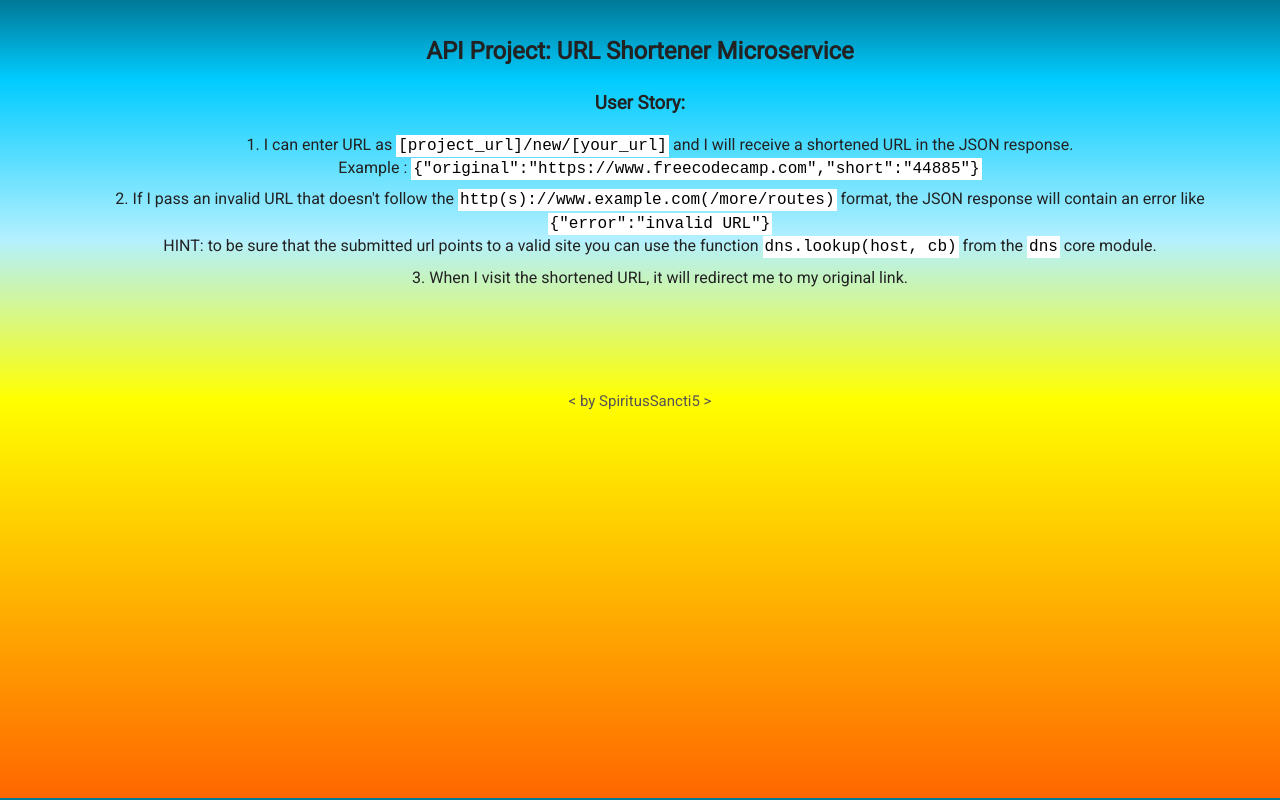
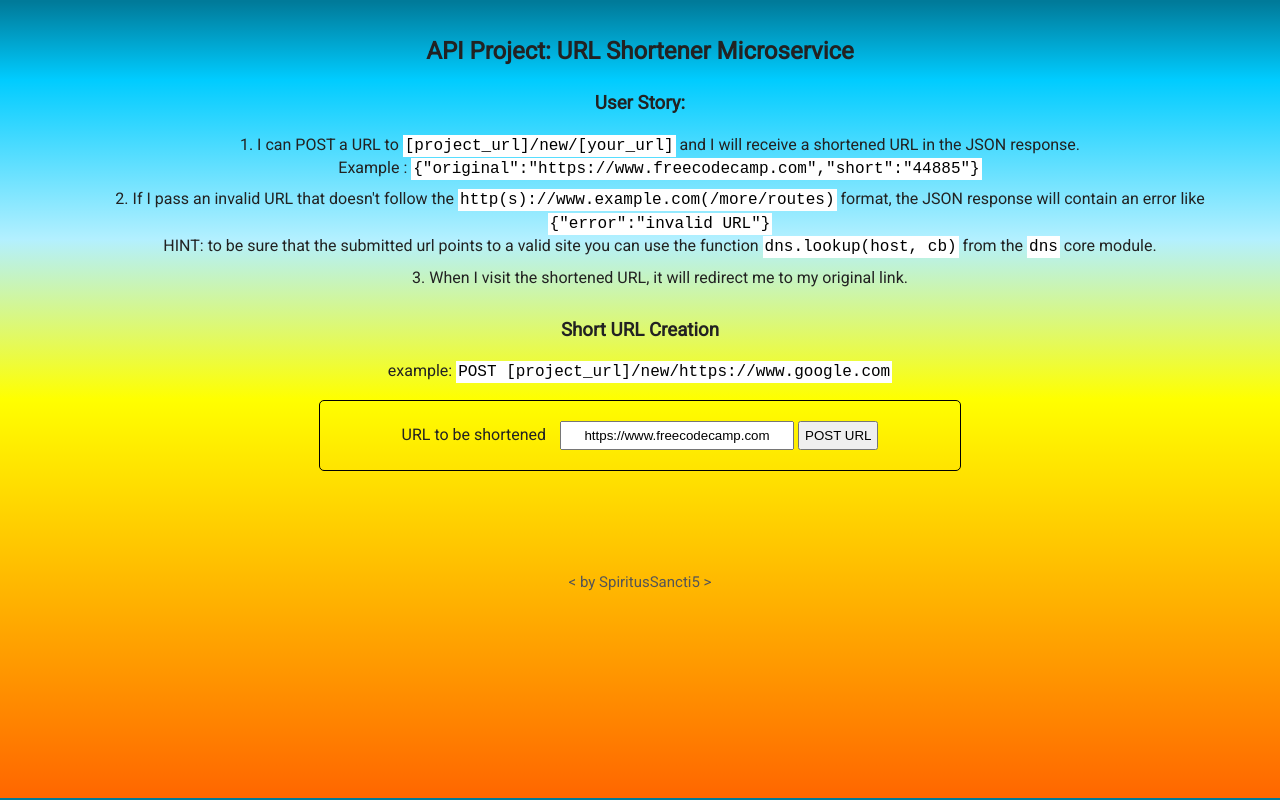
Before and after one commit to SpiritusSancti5/urlshort, a website: page views/index.html in a window 1280 px wide. Drawn offline with Linux system fonts and the light colour scheme.

Commit message:
💄🏆 Updated with Glitch

```diff
--- a/views/index.html
+++ b/views/index.html
@@ -14,11 +14,21 @@
         <h2>API Project: URL Shortener Microservice</h2>
         <h3>User Story: </h3>
         <ol>
-          <li>I can enter URL as <code>[project_url]/new/[your_url]</code> and I will receive a shortened URL in the JSON response.<br>Example : <code>{"original":"https://www.freecodecamp.com","short":"44885"}</code></li>
+          <li>I can POST a URL to <code>[project_url]/new/[your_url]</code> and I will receive a shortened URL in the JSON response.<br>Example : <code>{"original":"https://www.freecodecamp.com","short":"44885"}</code></li>
           <li>If I pass an invalid URL that doesn't follow the <code>http(s)://www.example.com(/more/routes)</code> format, the JSON response will contain an error like <code>{"error":"invalid URL"}</code><br>
           HINT: to be sure that the submitted url points to a valid site you can use the function <code>dns.lookup(host, cb)</code> from the <code>dns</code> core module.</li>
           <li>When I visit the shortened URL, it will redirect me to my original link.</li>
         </ol>
+
+        <h3>Short URL Creation </h3>
+        <p>
+          example: <code>POST [project_url]/new/https://www.google.com</code>
+        </p>
+        <form action="https://url-short-ro.glitch.me/new/" method="post">
+          <label for="url">URL to be shortened</label>
+          <input id="url" type="text" name="url" value="https://www.freecodecamp.com">
+          <input type="submit" value="POST URL">
+        </form>
       </div>
       <div class="footer">
         <p>
```
Also changed, not shown: server.js (+8 -10 lines).
